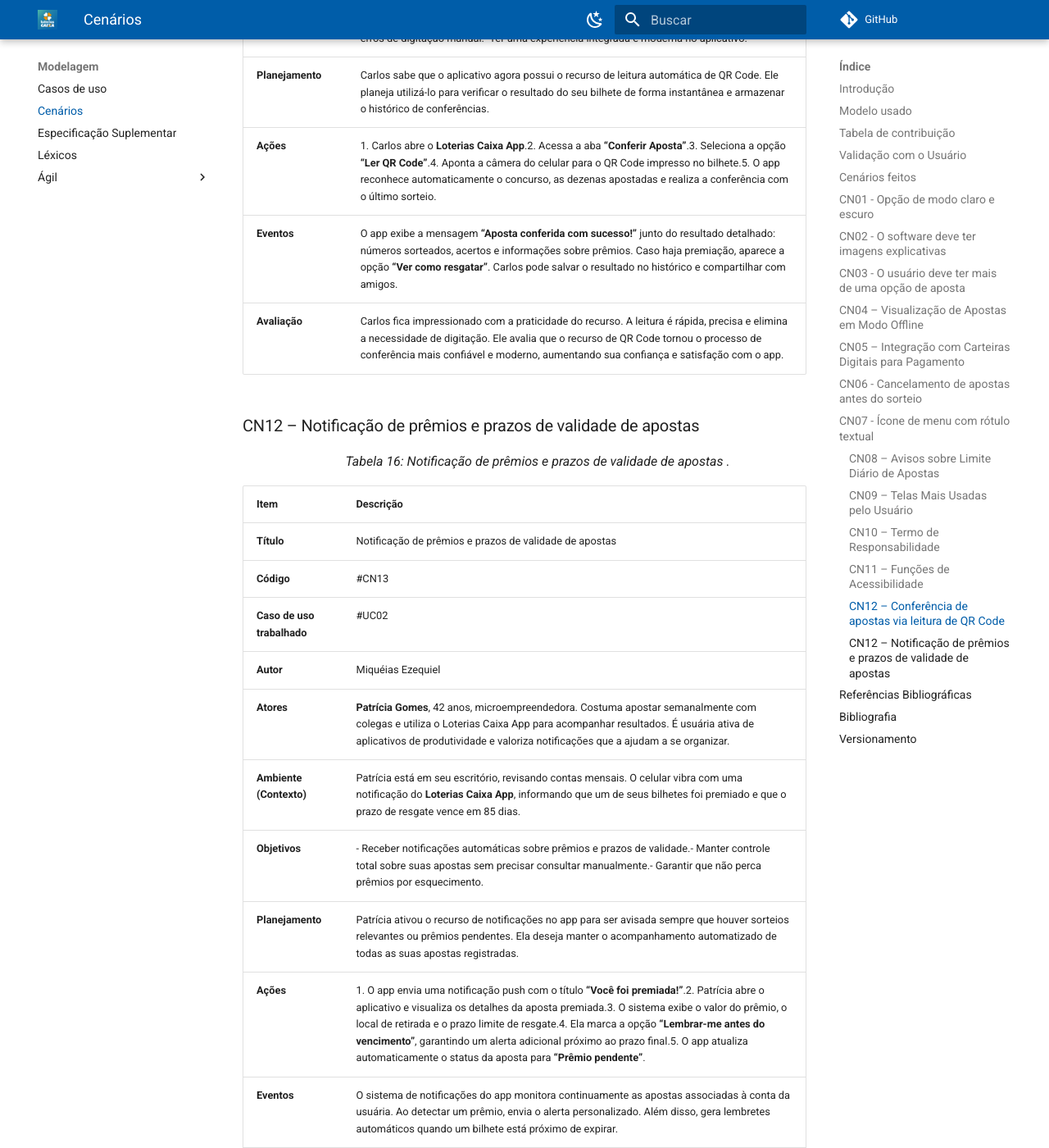
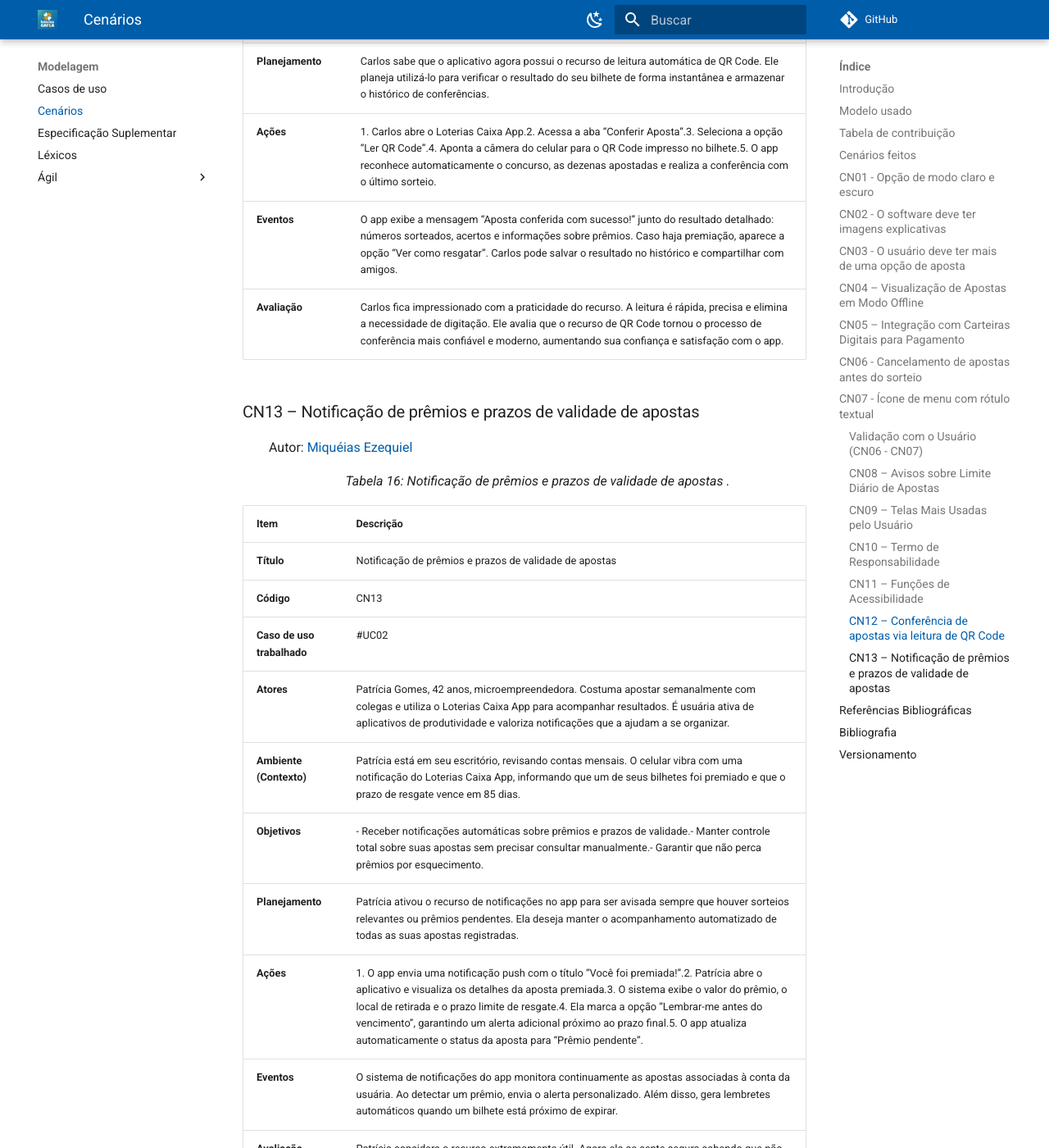
Before and after one commit to Requisitos-de-Software/2025.2-LoteriasCaixa, an MkDocs documentation site: the page built from docs/Modelagem/Cenários.md, in a window 1280 px wide and 1400 px high, scrolled down 13252 px. Shown: the whole window at 82% size. Built offline with MkDocs 1.6.1 and Material for MkDocs 9.7.7, drawn with Linux system fonts in a browser that asks for light colours; comment, search, counter and statistics services are not loaded; some of the changed text lies outside the part shown.

Commit message:
pequenas correções (cenarios)

```diff
--- a/docs/Modelagem/Cenários.md
+++ b/docs/Modelagem/Cenários.md
@@ -29,18 +29,9 @@
 | Heyttor| CN01, CN02 e CN03|
 | Nayra Nery|   CN04 e CN05  |
 | Luan Vinícius | CN06 e CN07 |
-| João Pedro | CN 08 e CN 09|
-| Rivadalvio | CN 10 e CN 11|
-| Miqueias Ezequiel | CN 12 e CN 13|
-
-## Validação com o Usuário
-
-*<p style="text-align: center;">Tabela 3: Participantes e funções.</p>*
-
-| Participante | Função |
-| ------------ | ----- |
-| Fulano | Integrante do grupo, responsável por coordenar a validação com o usuário. |
-| Ciclano | ,responsável por validar os cenários desenvolvidos para o artefato. |
+| João Pedro | CN08 e CN09|
+| Rivadalvio | CN10 e CN11|
+| Miqueias Ezequiel | CN12 e CN13|
 
 ## Cenários feitos
 ## CN01 - Opção de modo claro e escuro
@@ -179,6 +170,13 @@
 | **Ações**    | <ol><li>Antônio abre o app e observa a tela inicial com o ícone de três barras no canto.</li><li>Por não haver nenhuma indicação textual, ele não reconhece que aquele ícone é o menu principal.</li><li>Tenta clicar em outras áreas da tela, como o logotipo e a parte inferior, sem sucesso.</li><li>Após vários toques aleatórios, descobre por acaso que o ícone abre o menu de opções.</li><li>Fica confuso, pois considera que o aplicativo deveria mostrar o rótulo “Menu” abaixo do ícone.</li><li>Consegue acessar os resultados, mas decide que a navegação é pouco intuitiva e desiste de apostar pelo celular.</li></ol> |
 | **Eventos**      | <ul><li>O aplicativo exibe apenas o ícone “☰”, sem rótulo textual.</li><li>Antônio tem dificuldade para entender a função do ícone.</li><li>Ao descobrir o menu, ele percebe que outras opções também não possuem rótulos descritivos.</li><li>Isso reforça a sensação de que o aplicativo não é feito para usuários menos experientes.</li></ul>   |
 | **Avaliação**      | <ul><li>Antônio avalia que o app é funcional, mas mal explicado visualmente.</li><li>Conclui que um simples rótulo “Menu” tornaria a navegação muito mais clara e intuitiva.</li><li>Reforça que ícones com texto são essenciais para inclusão de públicos mais velhos e menos acostumados com tecnologia.</li></ul>   |
+
+### Validação com o Usuário (CN06 - CN07)
+
+| Participante | Função |
+| ------------ | ----- |
+| [Luan Vinícius](https://github.com/luannvi) | Integrante do grupo, responsável por coordenar a validação com o usuário. |
+|  | e usuário do app Loterias Caixa, responsável por validar os cenários desenvolvidos para o artefato. |
 
 ### CN08 – Avisos sobre Limite Diário de Apostas
 
@@ -259,37 +257,39 @@
 
 ### CN12 – Conferência de apostas via leitura de QR Code
 
+Autor: [Miquéias Ezequiel](https://github.com/Kael-web7)
+
 *<p style="text-align: center;">Tabela 15: Conferência de apostas via leitura de QR Code .</p>*
 
 | Item | Descrição |
 | --- | --- |
 | **Título** | Conferência de apostas via leitura de QR Code |
-| **Código** | #CN12 |
+| **Código** | CN12 |
 | **Caso de uso trabalhado** | #UC01 |
-| **Autor** | Miquéias Ezequiel |
-| **Atores** | **Carlos Eduardo**, 37 anos, analista financeiro. Joga ocasionalmente em loterias, especialmente Mega-Sena e Lotofácil. Costuma guardar os comprovantes físicos, mas prefere soluções práticas e digitais. Utiliza o Loterias Caixa App para registrar e acompanhar suas apostas. |
+| **Atores** | Carlos Eduardo, 37 anos, analista financeiro. Joga ocasionalmente em loterias, especialmente Mega-Sena e Lotofácil. Costuma guardar os comprovantes físicos, mas prefere soluções práticas e digitais. Utiliza o Loterias Caixa App para registrar e acompanhar suas apostas. |
 | **Ambiente (Contexto)** | Carlos está em casa após o trabalho, usando seu smartphone. Ele quer conferir rapidamente o resultado da última aposta feita em uma lotérica próxima, mas não deseja digitar manualmente todos os números do bilhete. |
 | **Objetivos** | - Conferir apostas com agilidade por meio da leitura do QR Code impresso no bilhete.- Evitar erros de digitação manual.- Ter uma experiência integrada e moderna no aplicativo. |
 | **Planejamento** | Carlos sabe que o aplicativo agora possui o recurso de leitura automática de QR Code. Ele planeja utilizá-lo para verificar o resultado do seu bilhete de forma instantânea e armazenar o histórico de conferências. |
-| **Ações** | 1. Carlos abre o **Loterias Caixa App**.2. Acessa a aba **“Conferir Aposta”**.3. Seleciona a opção **“Ler QR Code”**.4. Aponta a câmera do celular para o QR Code impresso no bilhete.5. O app reconhece automaticamente o concurso, as dezenas apostadas e realiza a conferência com o último sorteio. |
-| **Eventos** | O app exibe a mensagem **“Aposta conferida com sucesso!”** junto do resultado detalhado: números sorteados, acertos e informações sobre prêmios. Caso haja premiação, aparece a opção **“Ver como resgatar”**. Carlos pode salvar o resultado no histórico e compartilhar com amigos. |
+| **Ações** | 1. Carlos abre o Loterias Caixa App.2. Acessa a aba “Conferir Aposta”.3. Seleciona a opção “Ler QR Code”.4. Aponta a câmera do celular para o QR Code impresso no bilhete.5. O app reconhece automaticamente o concurso, as dezenas apostadas e realiza a conferência com o último sorteio. |
+| **Eventos** | O app exibe a mensagem “Aposta conferida com sucesso!” junto do resultado detalhado: números sorteados, acertos e informações sobre prêmios. Caso haja premiação, aparece a opção “Ver como resgatar”. Carlos pode salvar o resultado no histórico e compartilhar com amigos. |
 | **Avaliação** | Carlos fica impressionado com a praticidade do recurso. A leitura é rápida, precisa e elimina a necessidade de digitação. Ele avalia que o recurso de QR Code tornou o processo de conferência mais confiável e moderno, aumentando sua confiança e satisfação com o app. |
 
-### CN12 – Notificação de prêmios e prazos de validade de apostas
+### CN13 – Notificação de prêmios e prazos de validade de apostas
+
+Autor: [Miquéias Ezequiel](https://github.com/Kael-web7)
 
 *<p style="text-align: center;">Tabela 16: Notificação de prêmios e prazos de validade de apostas .</p>*
 
 | Item | Descrição |
 | --- | --- |
 | **Título** | Notificação de prêmios e prazos de validade de apostas |
-| **Código** | #CN13 |
+| **Código** | CN13 |
 | **Caso de uso trabalhado** | #UC02 |
-| **Autor** | Miquéias Ezequiel |
-| **Atores** | **Patrícia Gomes**, 42 anos, microempreendedora. Costuma apostar semanalmente com colegas e utiliza o Loterias Caixa App para acompanhar resultados. É usuária ativa de aplicativos de produtividade e valoriza notificações que a ajudam a se organizar. |
-| **Ambiente (Contexto)** | Patrícia está em seu escritório, revisando contas mensais. O celular vibra com uma notificação do **Loterias Caixa App**, informando que um de seus bilhetes foi premiado e que o prazo de resgate vence em 85 dias. |
+| **Atores** | Patrícia Gomes, 42 anos, microempreendedora. Costuma apostar semanalmente com colegas e utiliza o Loterias Caixa App para acompanhar resultados. É usuária ativa de aplicativos de produtividade e valoriza notificações que a ajudam a se organizar. |
+| **Ambiente (Contexto)** | Patrícia está em seu escritório, revisando contas mensais. O celular vibra com uma notificação do Loterias Caixa App, informando que um de seus bilhetes foi premiado e que o prazo de resgate vence em 85 dias. |
 | **Objetivos** | - Receber notificações automáticas sobre prêmios e prazos de validade.- Manter controle total sobre suas apostas sem precisar consultar manualmente.- Garantir que não perca prêmios por esquecimento. |
 | **Planejamento** | Patrícia ativou o recurso de notificações no app para ser avisada sempre que houver sorteios relevantes ou prêmios pendentes. Ela deseja manter o acompanhamento automatizado de todas as suas apostas registradas. |
-| **Ações** | 1. O app envia uma notificação push com o título **“Você foi premiada!”**.2. Patrícia abre o aplicativo e visualiza os detalhes da aposta premiada.3. O sistema exibe o valor do prêmio, o local de retirada e o prazo limite de resgate.4. Ela marca a opção **“Lembrar-me antes do vencimento”**, garantindo um alerta adicional próximo ao prazo final.5. O app atualiza automaticamente o status da aposta para **“Prêmio pendente”**. |
+| **Ações** | 1. O app envia uma notificação push com o título “Você foi premiada!”.2. Patrícia abre o aplicativo e visualiza os detalhes da aposta premiada.3. O sistema exibe o valor do prêmio, o local de retirada e o prazo limite de resgate.4. Ela marca a opção “Lembrar-me antes do vencimento”, garantindo um alerta adicional próximo ao prazo final.5. O app atualiza automaticamente o status da aposta para “Prêmio pendente”. |
 | **Eventos** | O sistema de notificações do app monitora continuamente as apostas associadas à conta da usuária. Ao detectar um prêmio, envia o alerta personalizado. Além disso, gera lembretes automáticos quando um bilhete está próximo de expirar. |
 | **Avaliação** | Patrícia considera o recurso extremamente útil. Agora ela se sente segura sabendo que não perderá prazos e será avisada sobre qualquer premiação. Avalia que as notificações automatizadas transformaram o Loterias Caixa App em uma ferramenta confiável e indispensável no seu dia a dia. |
 
```
Also changed, not shown: other parts of docs/Modelagem/Cenários.md (+6 -6 lines), site/404.html, site/Apresentações/index.html, site/index.html, site/search/search_index.json.
